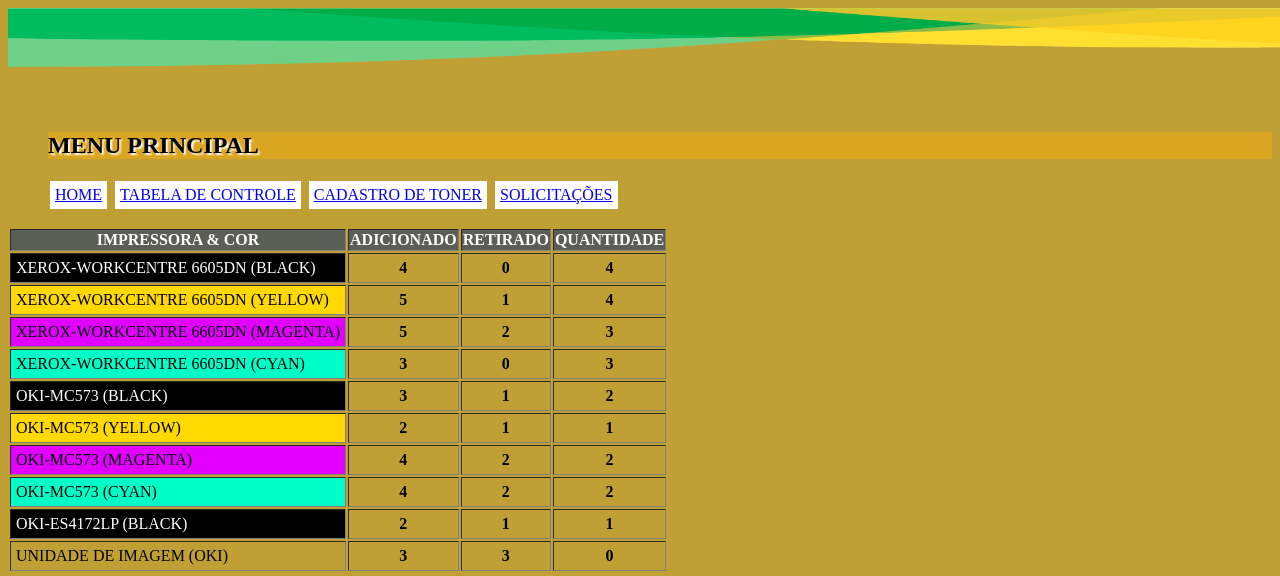
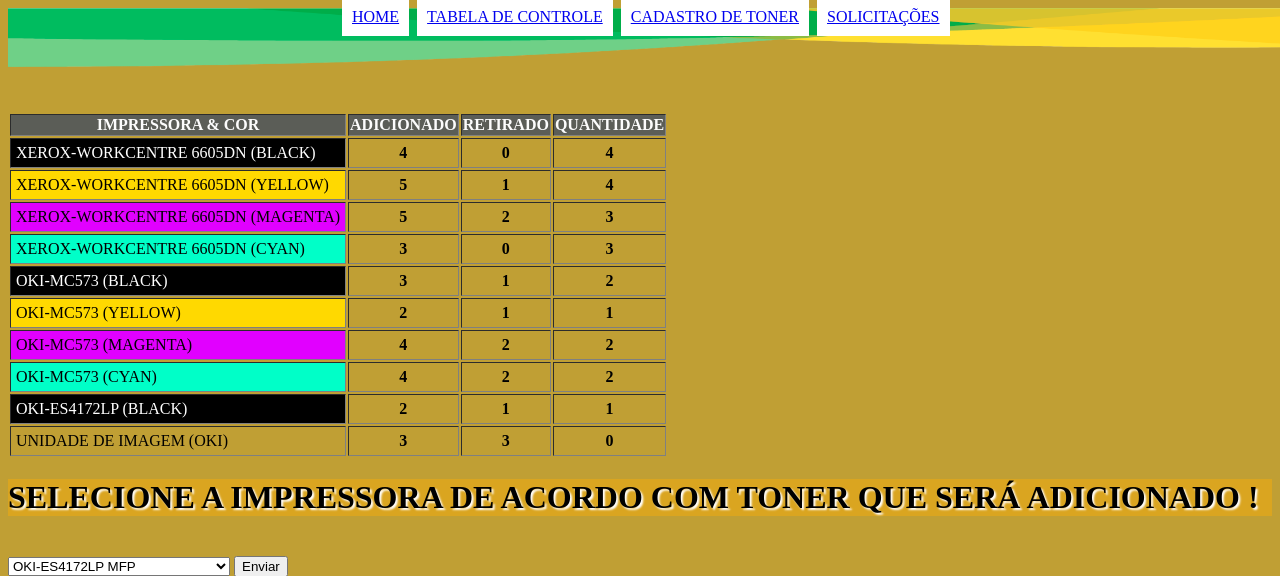
Before and after one commit to Taylon-00/Taylon-00.github.io, a PHP site: page / in a window 1280 px wide; the page is wider, and only the part inside the window is pictured. Shown: the top 576 px of that part. Run offline with PHP 8.4, Linux system fonts and the light colour scheme.

Commit message:
Update style.css

```diff
--- a/css/style.css
+++ b/css/style.css
@@ -8,15 +8,24 @@ body {
      background: #c09f34;
  }
 /* FORMATAÇÃO DO MENU */
+nav#menu {
+     display: block;
+}
 nav#menu ul {
      list-style: none;
      text-transform: uppercase;
+     position: absolute;
+     top: -20px;
+     left: 300px;
 }
 nav#menu li {
      display: inline-block;
      background-color: #ffffff;
-     padding: 5px;
+     padding: 10px;
      margin: 2px;
+}
+nav#menu h1 {
+     display: none;
 }
 
 /* TABELA DE CONTROLE DE TONER */
```
